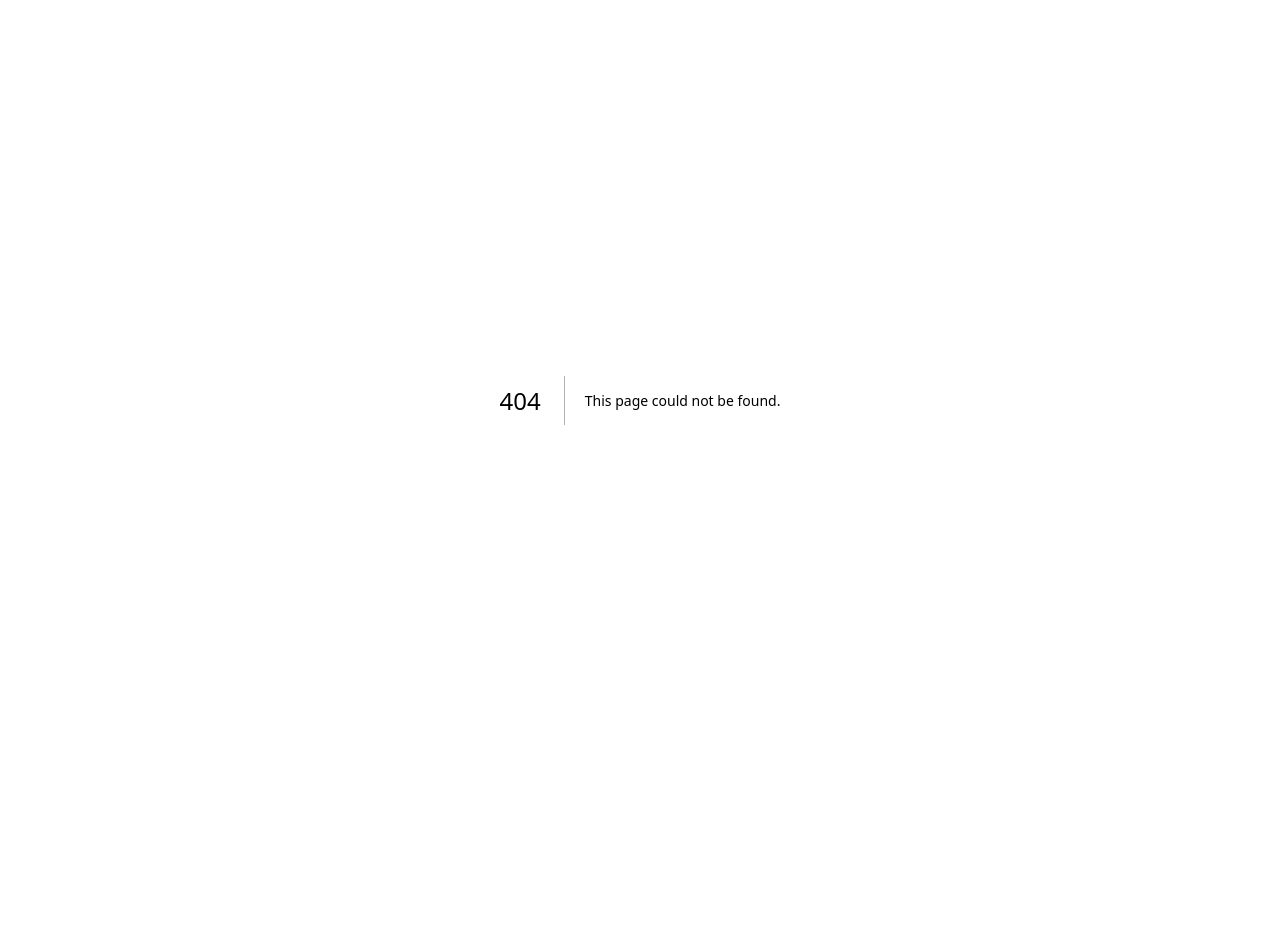
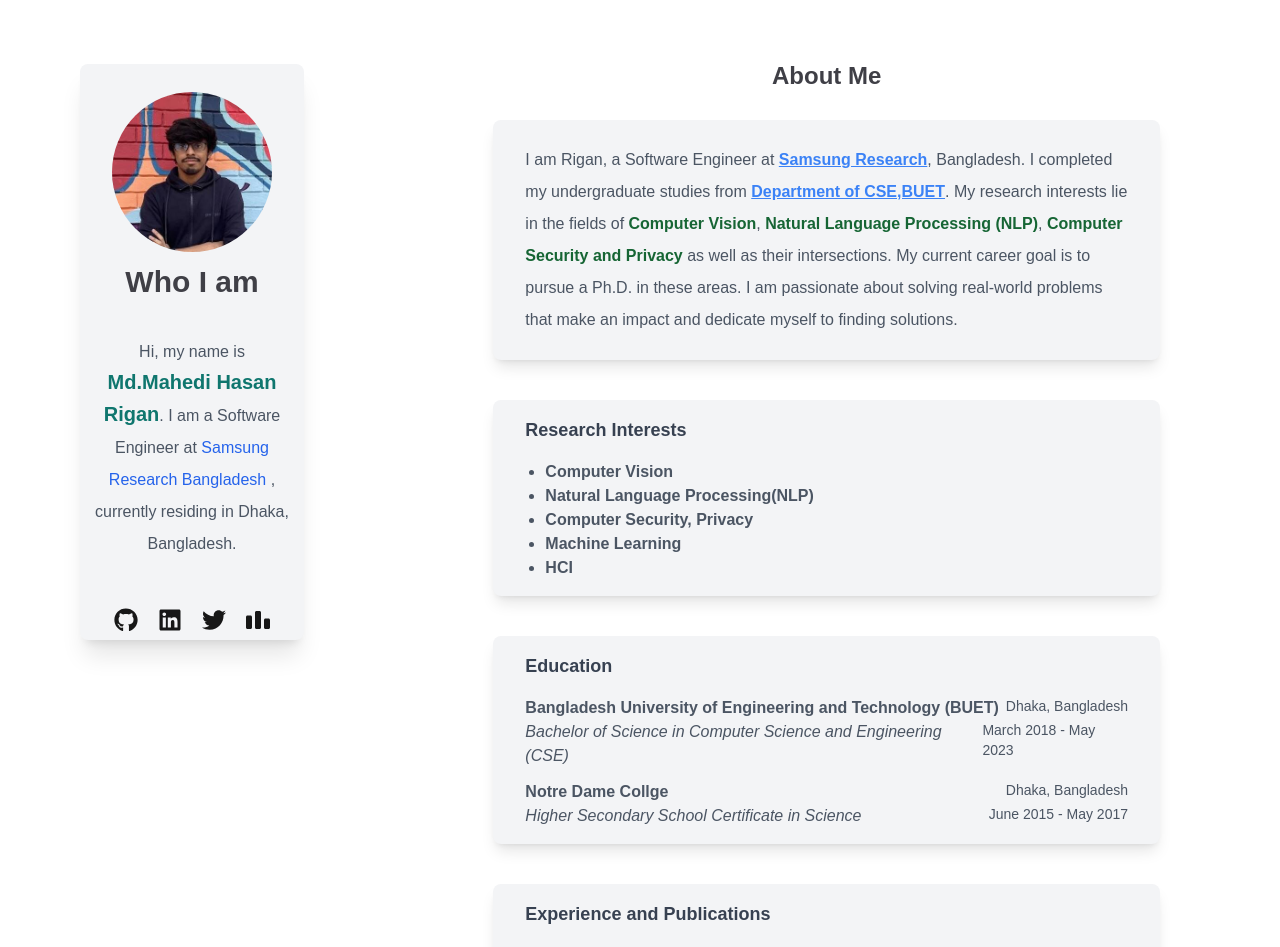
Before and after one commit to Rigan31/rigan31.github.io, a Next.js app: page /about in a window 1280 px wide. Before the commit this address had no page. Shown: the top 947 px of the page. Before the commit the page ends 800 px from the top, so only its background shows below. Built offline with nearby package versions, Linux system fonts and the light colour scheme.

Commit message:
about page added

```diff
--- /dev/null
+++ b/app/about/page.js
@@ -0,0 +1,119 @@
+import Head from "next/head"
+import Image from "next/image"
+import riganImg from '../../public/cropped_rigan.jpg'
+import {FaGithub, FaTwitter, FaLinkedin} from 'react-icons/fa'
+import {SiCodeforces} from 'react-icons/si'
+import Link from "next/link"
+
+const about = () => {
+  return (
+    <>
+        <Head>
+            <title>About - Rigan</title>
+        </Head>
+        <main className="flex flex-col lg:flex-row px-5 lg:px-20 pt-10 dark:bg-black">
+            <div className="mr-auto basis-1 lg:basis-1/5 py-6">
+                <div className=" rounded-lg shadow-xl bg-gray-100 dark:bg-zinc-900 pt-2">
+                    <div className='relative mx-auto w-40 h-40 mt-5'>
+                        <Image src={riganImg} alt="Picture of the author" className='rounded-full mx-auto'/>
+                    </div>
+                    <div className=' text-center p-2'>
+                        <h2 className='text-3xl font-bold py-1 text-zinc-700 dark:text-white'>Who I am</h2>
+                        <p className=" text-base py-8 font-normal text-gray-600 leading-loose dark:text-white">Hi, my name is <span className=" text-teal-700 font-bold text-xl">Md.Mahedi Hasan Rigan</span>. I am a Software Engineer at
+                            <a href="https://research.samsung.com/srbd" className=" text-blue-600 font-medium">  Samsung Research Bangladesh </a>, currently residing in Dhaka, Bangladesh.
+                        </p>
+
+                    </div>
+
+                    <div className=" text-2xl flex justify-center gap-5 py-2 mb-4">
+                        <Link href="https://github.com/Rigan31"><FaGithub /></Link>
+                        <Link href="https://www.linkedin.com/in/rigan31/"><FaLinkedin /></Link>
+                        <Link href="https://x.com/riganyu"><FaTwitter /></Link>
+                        <Link href="https://codeforces.com/profile/Ganyu31"><SiCodeforces /></Link>
+                    </div>
+                </div>
+            </div>
+
+            <div className="basis-1 lg:basis-4/6 ml-auto text-center">
+                <h2 className='text-2xl font-bold mt-4 lg:py-1 text-zinc-700 dark:text-white'>About Me</h2>
+
+                {/* <div className=" text-left py-10 px-0 lg:px-10" >
+                    {about_history.map((item, index) => {
+                        return (
+                            <div key={index} className=" rounded-md shadow-lg dark:shadow-zinc-700 dark:shadow-md px-5 md:px-10 w-full mb-10">
+                                <h3 className=" text-lg font-bold text-gray-700 dark:text-white py-2">{item.title}</h3>
+                                <p className=" text-sm py-2 font-normal text-gray-600 dark:text-neutral-400 leading-loose">{item.description}</p>
+                            </div>
+                        )
+                    })}
+                </div> */}
+
+                <div className="text-left py-6 px-0 lg:px-10" >
+                    <div className="bg-gray-100 dark:bg-zinc-900 rounded-lg shadow-lg px-5 py-4 md:px-8 w-full mb-10">
+                        <p className=" text-base py-2 font-normal text-gray-600 dark:text-neutral-400 leading-loose">I am Rigan, a Software Engineer at <a href="https://research.samsung.com/" target="_blank"><u className="text-blue-500 font-bold text-md">Samsung Research</u></a>, Bangladesh. I completed my undergraduate studies from <a href="https://cse.buet.ac.bd/" target="_blank"><u className="text-blue-500 font-bold text-md">Department of CSE,BUET</u></a>. My research interests lie in the fields of <span className="font-bold text-green-800">Computer Vision</span>, <span className="font-bold text-green-800">Natural Language Processing (NLP)</span>, <span className="font-bold text-green-800">Computer Security and Privacy</span> as well as their intersections. My current career goal is to pursue a Ph.D. in these areas. I am passionate about solving real-world problems that make an impact and dedicate myself to finding solutions.</p>
+                    </div>
+
+
+                    <div className="bg-gray-100 dark:bg-zinc-900 rounded-lg shadow-lg px-5 py-4 md:px-8 w-full mb-10">
+                        <h3 className=" text-lg font-bold text-gray-700 dark:text-white mb-4">Research Interests</h3>
+                        <ul className=" text-base font-semibold text-gray-600 dark:text-neutral-400 list-disc pl-5">
+                            <li>Computer Vision</li>
+                            <li>Natural Language Processing(NLP)</li>
+                            <li>Computer Security, Privacy</li>
+                            <li>Machine Learning</li>
+                            <li>HCI</li>
+                        </ul>
+                    </div>
+
+
+                    <div className="bg-gray-100 dark:bg-zinc-900 rounded-lg shadow-lg px-5 py-4 md:px-8 w-full mb-10">
+                        <h3 className=" text-lg font-bold text-gray-700 dark:text-white mb-4">Education</h3>
+                        <div className=" text-base text-gray-600 dark:text-neutral-400 mb-3">
+                            <div className="flex flex-row justify-between">
+                                <span className="font-bold">Bangladesh University of Engineering and Technology (BUET)
+                                </span>
+                                <span className="text-sm">Dhaka, Bangladesh</span>
+                            </div>
+
+                            <div className="flex flex-row justify-between">
+                                <i className="">Bachelor of Science in Computer Science and Engineering (CSE)
+                                </i>
+                                <span className="text-sm">March 2018 - May 2023</span>
+                            </div>
+                        </div>
+
+                        <div className=" text-base text-gray-600 dark:text-neutral-400">
+                            <div className="flex flex-row justify-between">
+                                <span className="font-bold">Notre Dame Collge
+                                </span>
+                                <span className="text-sm">Dhaka, Bangladesh</span>
+                            </div>
+
+                            <div className="flex flex-row justify-between">
+                                <i className="">Higher Secondary School Certificate in Science
+                                </i>
+                                <span className="text-sm">June 2015 - May 2017</span>
+                            </div>
+                        </div>
+                    </div>
+
+
+                    <div className="bg-gray-100 dark:bg-zinc-900 rounded-lg shadow-lg px-5 py-4 md:px-8 w-full mb-10">
+                        <h3 className=" text-lg font-bold text-gray-700 dark:text-white mb-4">Experience and Publications</h3>
+                        <div className=" text-base font-semibold text-gray-600 dark:text-neutral-400">
+                            <div className="mb-2">Explore My <a href="/research"><u className="font-semibold text-blue-500">Research Experience</u></a></div>
+
+                            <div className="mb-2">View My <a href="/experience"><u className="font-semibold text-blue-500">Work Experience</u></a></div>
+
+                            <div className="mb-2">Browse Through All My <a href="/projects"><u className="font-semibold text-blue-500">Academic Projects</u></a></div>
+                        </div>
+                    </div>
+                </div>
+            </div>
+
+        </main>
+    </>
+  )
+}
+
+export default about
```
